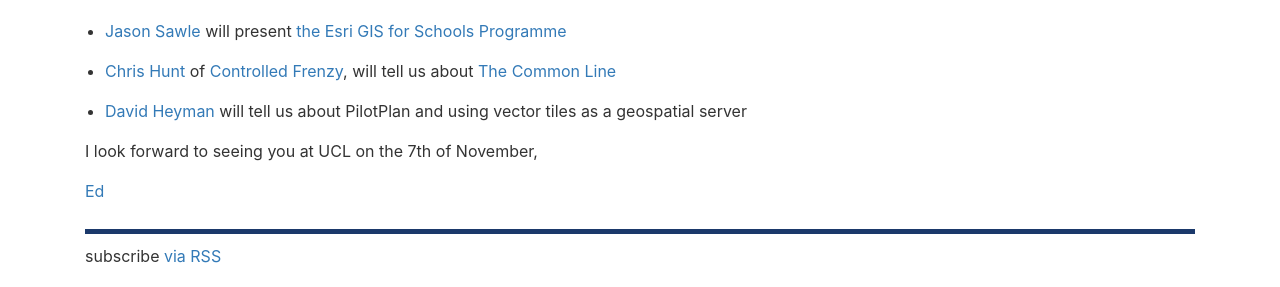
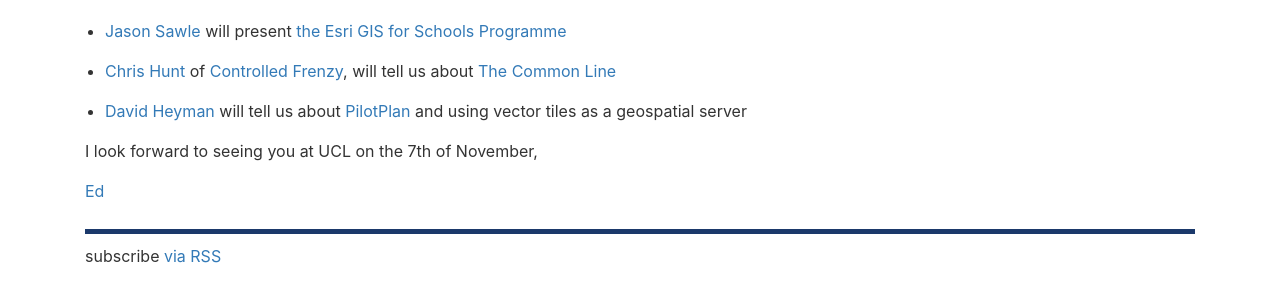
Before and after one commit to geomob/geomob-website, a Jekyll site: the page built from _posts/2018-09-14-november-7th-geomob-details.markdown, in a window 1280 px wide. Shown: the part 1896-2183 px from the top of the page. Built offline with Jekyll 4.4.1, drawn with Linux system fonts in a browser that asks for light colours; comment, search, counter and statistics services are not loaded; part of the change alters nothing that is shown.

```diff
--- a/_posts/2018-09-14-november-7th-geomob-details.markdown
+++ b/_posts/2018-09-14-november-7th-geomob-details.markdown
@@ -57,7 +57,7 @@ Our speakers on the evening of the 7th will be:
 
 *  [Chris Hunt](https://twitter.com/thisisthechris) of [Controlled Frenzy](https://www.controlledfrenzy.co.uk/), will tell us about [The Common Line](https://thecommonline.uk/map/)
 
-*  [David Heyman](https://twitter.com/davidheyman) will tell us about PilotPlan and using vector tiles as a geospatial server
+*  [David Heyman](https://twitter.com/davidheyman) will tell us about [PilotPlan](https://pilotplan.org) and using vector tiles as a geospatial server
 
 I look forward to seeing you at UCL on the 7th of November,
 
```
